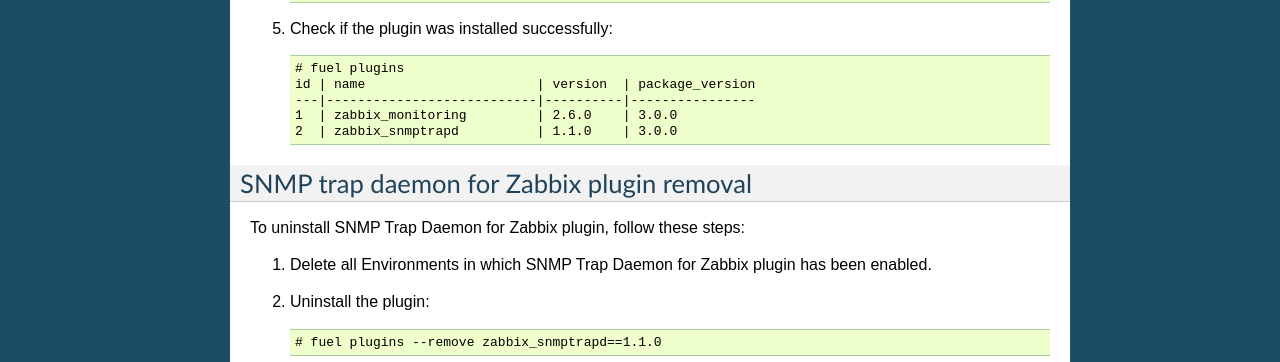
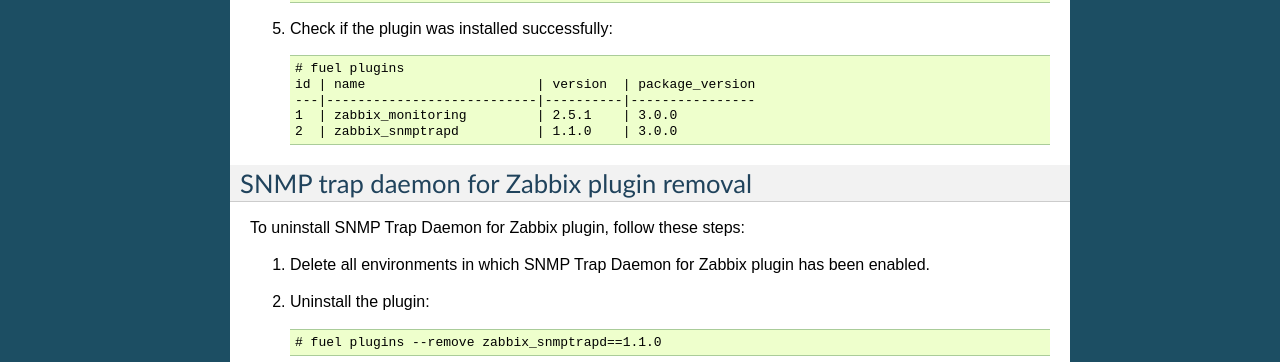
Before and after one commit to openstack-archive/fuel-plugin-zabbix-snmptrapd, a Sphinx documentation site: the page built from doc/plugin-guide/source/installation.rst, in a window 1280 px wide. Shown: the part 438-800 px from the top of the page. Built offline with Sphinx 7.4.7, drawn with Linux system fonts in a browser that asks for light colours.

Commit message:
Roll back version from 2.6.0 to 2.5.1
Change-Id: Ieed37b93add20a13c20da031e5662cdb6120fa53

```diff
--- a/doc/plugin-guide/source/changelog.rst
+++ b/doc/plugin-guide/source/changelog.rst
@@ -2,6 +2,7 @@
 =========================
 
 **1.1.0**
+
 * Compatibility with MOS 9.0
 
 **1.0.1**
--- a/doc/plugin-guide/source/description.rst
+++ b/doc/plugin-guide/source/description.rst
@@ -21,5 +21,5 @@
 Requirement            Version/Comment
 ====================== ================
 Fuel                   7.0, 8.0 and 9.0
-Zabbix plugin for Fuel 2.6.0
+Zabbix plugin for Fuel 2.5.1
 ====================== ================
--- a/doc/plugin-guide/source/installation.rst
+++ b/doc/plugin-guide/source/installation.rst
@@ -33,7 +33,7 @@
     # fuel plugins
     id | name                      | version  | package_version
     ---|---------------------------|----------|----------------
-    1  | zabbix_monitoring         | 2.6.0    | 3.0.0
+    1  | zabbix_monitoring         | 2.5.1    | 3.0.0
     2  | zabbix_snmptrapd          | 1.1.0    | 3.0.0
 
 SNMP trap daemon for Zabbix plugin removal
@@ -41,7 +41,7 @@
 
 To uninstall SNMP Trap Daemon for Zabbix plugin, follow these steps:
 
-#. Delete all Environments in which SNMP Trap Daemon for Zabbix plugin has been enabled.
+#. Delete all environments in which SNMP Trap Daemon for Zabbix plugin has been enabled.
 
 #. Uninstall the plugin::
 
--- a/doc/specs/source/index.rst
+++ b/doc/specs/source/index.rst
@@ -119,7 +119,7 @@
 ============
 
 * Fuel 7.0, 8.0 and 9.0
-* Zabbix plugin for Fuel 2.6.0
+* Zabbix plugin for Fuel 2.5.1
 
 Testing
 =======
```
Also changed, not shown: README.md (+2 -2 lines).
